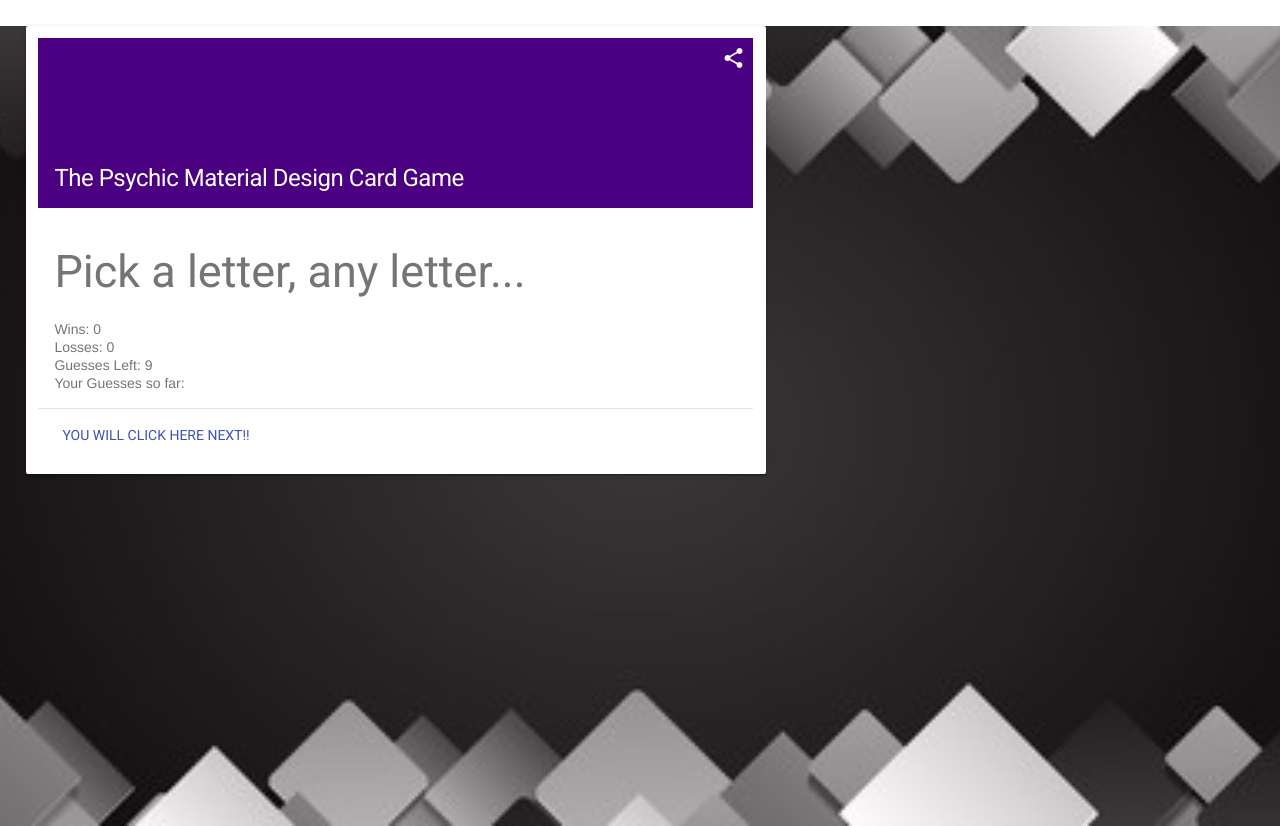
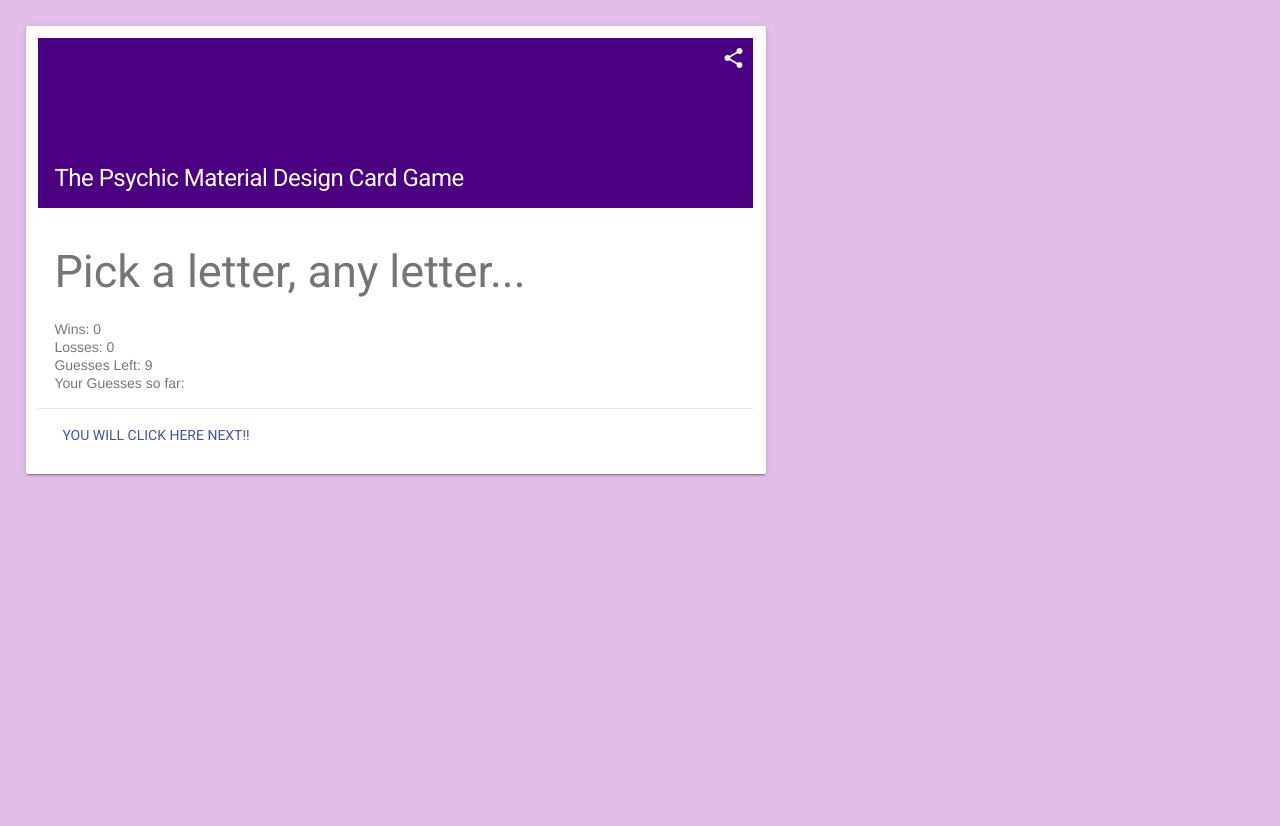
Before and after one commit to clo2go/week-3-psychic-game, a PHP site: page / in a window 1280 px wide. Run offline with PHP 8.4, Linux system fonts and the light colour scheme.

Commit message:
light purple background

```diff
--- a/assets/css/style.css
+++ b/assets/css/style.css
@@ -1,5 +1,7 @@
-body,
-.view {
+body{
+    background-color: #E1BEE7;
+}
+/*.view {
     height: 100%;
 }
 
@@ -10,12 +12,13 @@ body,
     -moz-background-size: cover;
     -o-background-size: cover;
     background-size: cover;
-}
+}*/
 
 .card-wide.mdl-card {
   width: 740px;
   margin: 2%;
   padding: 1%;
+
 
 }
 .card-wide > .mdl-card__title {
--- a/index.html
+++ b/index.html
@@ -18,7 +18,7 @@
 <body>
     <div class="view">
         <div class="card-wide flex-center mdl-card mdl-shadow--2dp">
-                <div class="mdl-card__title full-bg-img flex-center">
+            <div class="mdl-card__title full-bg-img">
                 <h1 class="mdl-card__title-text">The Psychic Material Design Card Game</h1>
             </div>
             <div class="mdl-card__supporting-text">
```
Lines whose indentation alone changed are shown as unchanged.
